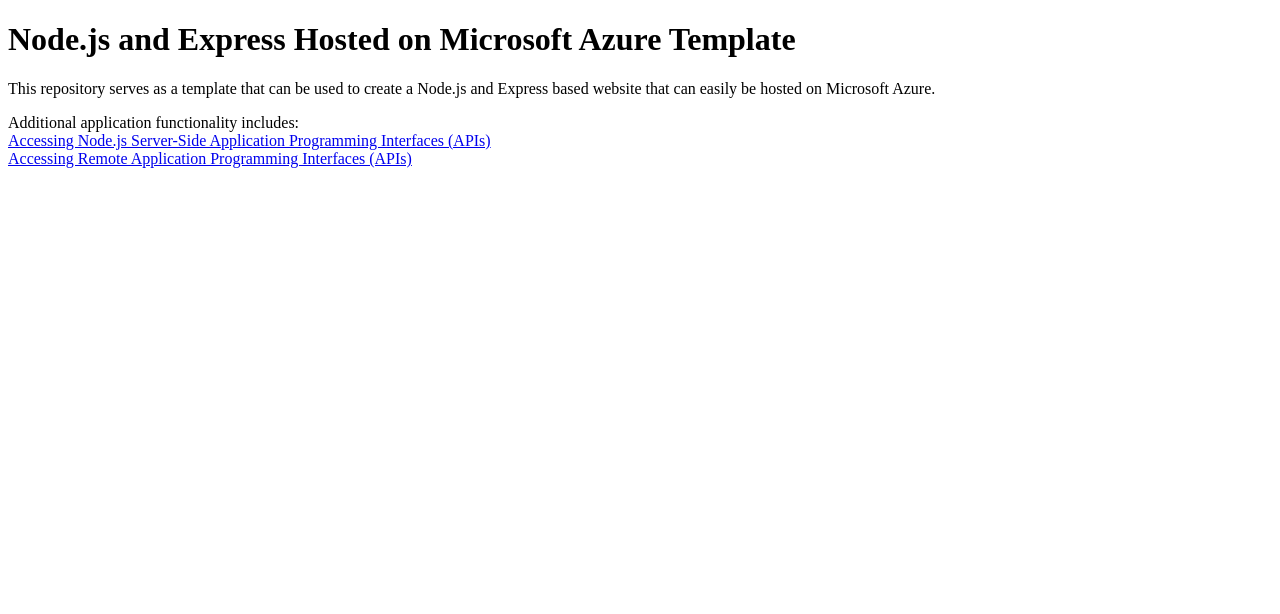
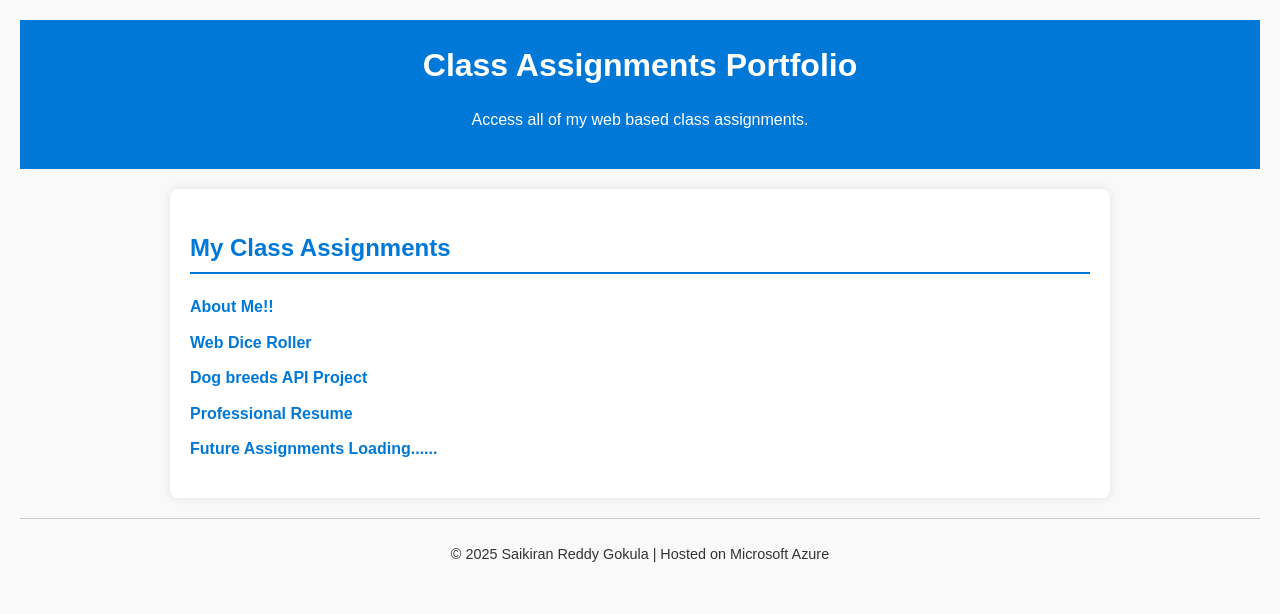
Before and after one commit to SaikiranRG/Assignment-Portfolio-skrg, a website: page static/index.html in a window 1280 px wide. Drawn offline with Linux system fonts and the light colour scheme.

Commit message:
US-04 Assignment Portfolio

```diff
--- a/static/index.html
+++ b/static/index.html
@@ -1,15 +1,40 @@
+<!--
+  Author: SaiKiran Reddy Gokula
+  Project: Assignment Portfolio Website
+  AI Usage: ChatGPT assisted in structuring HTML/CSS for portfolio layout.
+ -->
 <!DOCTYPE html>
-<html>
+<html lang="en">
 <head>
-<title>Node on Azure</title>
+  <meta charset="UTF-8">
+  <meta name="viewport" content="width=device-width, initial-scale=1.0">
+  <title>Web Assignment Portfolio</title>
+  <link rel="stylesheet" href="style.css">
 </head>
 <body>
-<h1>Node.js and Express Hosted on Microsoft Azure Template</h1>
-<p>This repository serves as a template that can be used to create a Node.js and Express based website that can easily
-be hosted on Microsoft Azure.</p>
+  <header>
+    <h1>Class Assignments Portfolio</h1>
+    <p>Access all of my web based class assignments.</p>
+  </header>
 
-Additional application functionality includes:<br />
-<a href="fetching-from-server.html">Accessing Node.js Server-Side Application Programming Interfaces (APIs)</a><br />
-<a href="fetching-remote-dog-breeds.html">Accessing Remote Application Programming Interfaces (APIs)</a>
+  <main>
+    <section>
+      <h2>My Class Assignments</h2>
+      <ul>
+		<li><a href="https://saikiranrg.github.io/SaikiranG.github.io/" target="_blank">About Me!!</a></li>
+        <li><a href="https://calm-grass-0205ab710.2.azurestaticapps.net" target="_blank">Web Dice Roller</a></li>
+        <li><a href="https://black-sky-0dad4be10.1.azurestaticapps.net" target="_blank">Dog breeds API Project</a></li>
+        <li><a href="https://proud-tree-0d4d16610.2.azurestaticapps.net" target="_blank">Professional Resume</a></li>
+		<li><a href="#" target="_blank">Future Assignments Loading......</a></li>
+        <!-- Future assignments can be added here -->
+      </ul>
+    </section>
+
+
+  </main>
+
+  <footer>
+    <p>© 2025 Saikiran Reddy Gokula | Hosted on Microsoft Azure</p>
+  </footer>
 </body>
 </html>
--- /dev/null
+++ b/static/style.css
@@ -0,0 +1,62 @@
+body {
+    font-family: Arial, sans-serif;
+    background-color: #f9f9f9;
+    margin: 0;
+    padding: 20px;
+    line-height: 1.6;
+}
+
+header {
+    text-align: center;
+    padding: 20px 0;
+    background-color: #0078d7;
+    color: white;
+}
+
+h1 {
+    margin: 0;
+}
+
+main {
+    max-width: 900px;
+    margin: 20px auto;
+    padding: 20px;
+    background-color: white;
+    border-radius: 8px;
+    box-shadow: 0 0 10px rgba(0,0,0,0.1);
+}
+
+h2 {
+    color: #0078d7;
+    border-bottom: 2px solid #0078d7;
+    padding-bottom: 5px;
+    margin-top: 20px;
+}
+
+ul {
+    list-style-type: none;
+    padding-left: 0;
+}
+
+ul li {
+    margin: 10px 0;
+}
+
+ul li a {
+    text-decoration: none;
+    color: #0078d7;
+    font-weight: bold;
+}
+
+ul li a:hover {
+    text-decoration: underline;
+}
+
+footer {
+    text-align: center;
+    padding: 10px;
+    margin-top: 20px;
+    border-top: 1px solid #ccc;
+    color: #333;
+    font-size: 0.9rem;
+}
```
Also changed, not shown: static/fetching-from-server.html (deleted, +0 -81 lines), static/fetching-remote-dog-breeds.html (deleted, +0 -51 lines), README.md, 1 other file.
